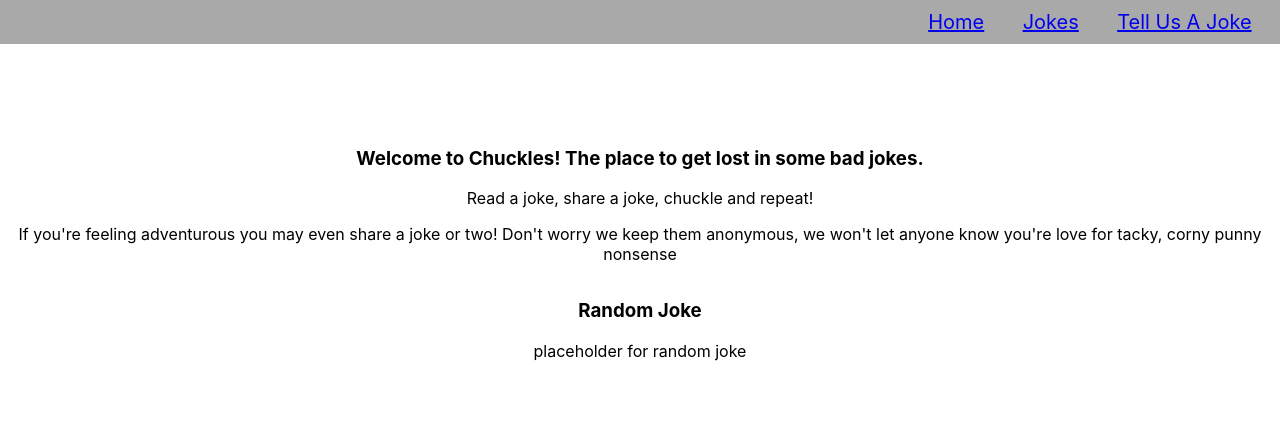
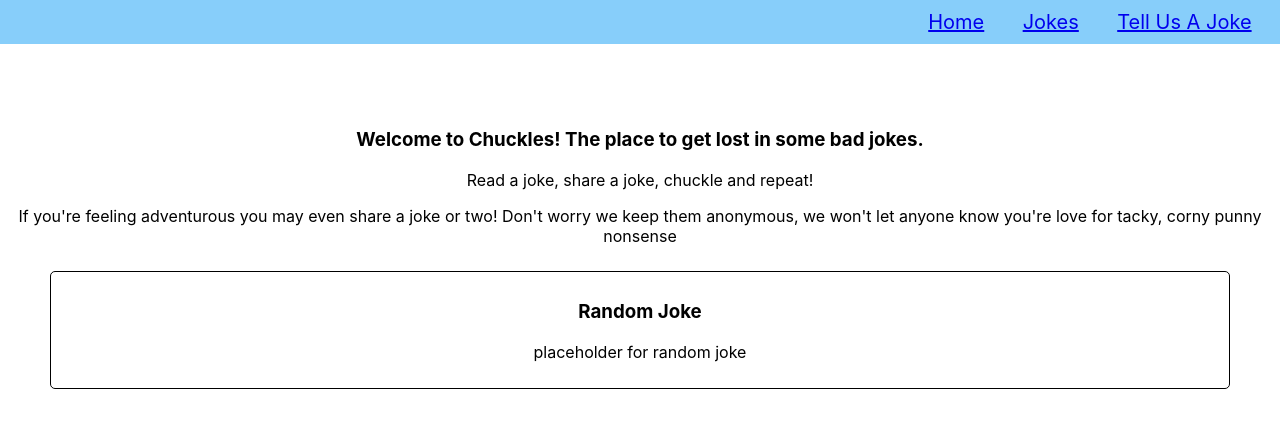
Before and after one commit to CaitlinGreer/chuckles-app, a React (Create React App) app: page / in a window 1280 px wide. Shown: the top 428 px of the page. Built offline with nearby package versions, Linux system fonts and the light colour scheme.

Commit message:
basic styling

```diff
--- a/src/LandingPage/LandingPage.css
+++ b/src/LandingPage/LandingPage.css
@@ -1,5 +1,28 @@
-.info-section{
+.landing-page-container{
     display: flex;
     flex-direction: column;
-    margin-top: 10%;
+    margin-top: auto;
 }
+
+.welcome-content {
+    border: 1px solid black;
+    border-radius: 5px;
+    margin: 25px 50px;
+    padding: 10px;
+}
+
+.random-joke {
+    border: 1px solid black;
+    border-radius: 5px;
+    margin: 25px 50px;
+    padding: 10px;
+}
+
+.welcome-info {
+    border: 1px solid black;
+    border-radius: 5px;
+    margin: 25px 50px;
+    padding: 15px;
+    text-align: justify;
+
+}
--- a/src/Nav/Nav.css
+++ b/src/Nav/Nav.css
@@ -1,6 +1,6 @@
 .Nav {
     display: flex;
-    background-color: darkgray;
+    background-color: lightskyblue;
     justify-content: flex-end;
     color: black;
     position: fixed;
```
Also changed, not shown: src/LandingPage/Footer/Footer.css (added, +7 -0 lines), src/LandingPage/Header/Header.css (added, +16 -0 lines), src/RandomJoke/RandomJoke.css (added, +8 -0 lines).
